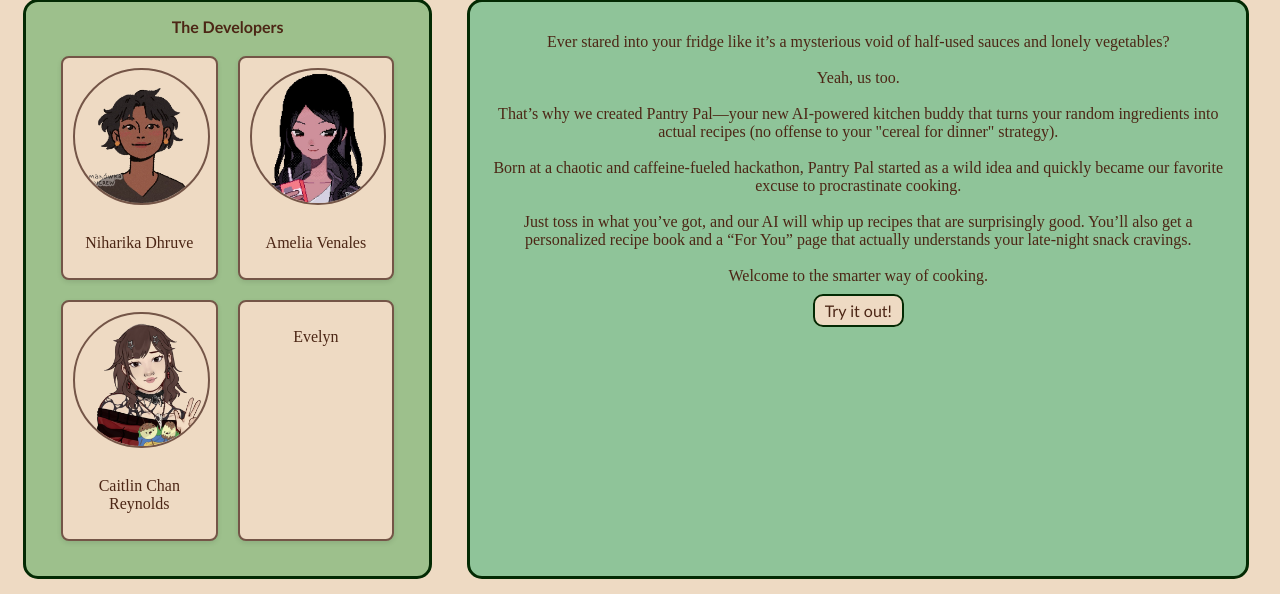
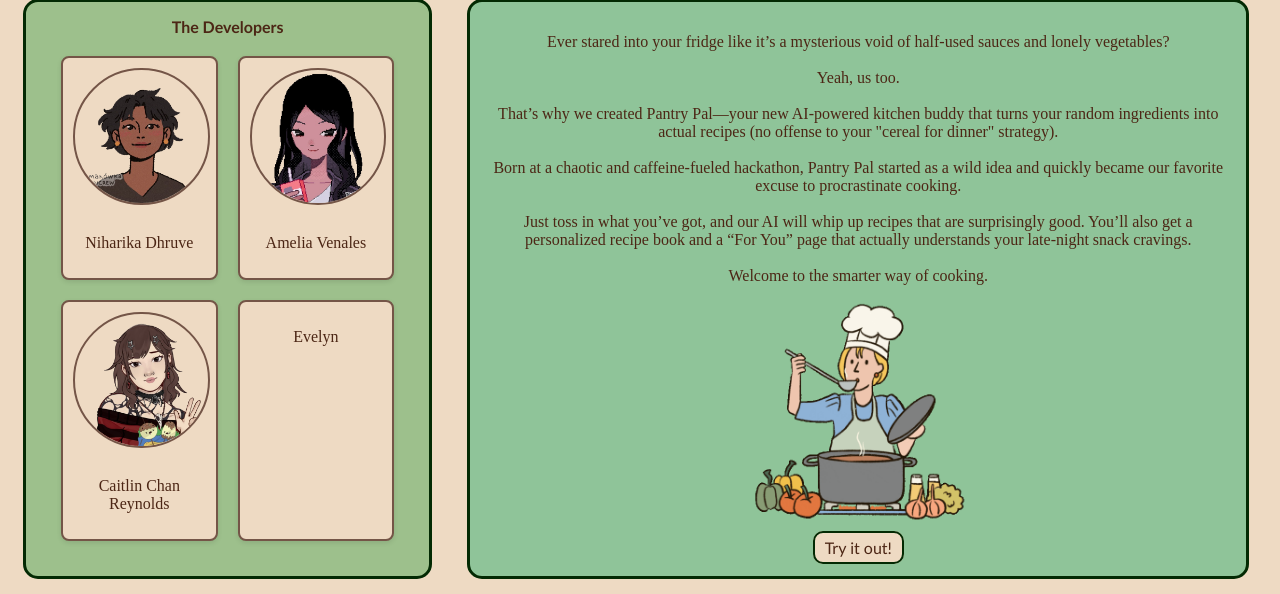
Before and after one commit to 404-CaitlinCR/pantryPals, a Flask app: page / in a window 1280 px wide. Shown: the part 232-826 px from the top of the page. Run offline with Flask 3, Linux system fonts and the light colour scheme.

Commit message:
Adding to about page

```diff
--- a/static/pantryPals.css
+++ b/static/pantryPals.css
@@ -264,9 +264,15 @@ figcaption {
 
 .shortcut:hover {
     color: #fff;
-    box-shadow: inset 200px 0 0 0 #6f965b;;
+    box-shadow: inset 200px 0 0 0 #6f965b;
 }
-
+.cookingGuy{
+    padding-bottom: 10px;
+}
+.cookingGuy img{
+    width: 30%;
+    height: auto;
+}
 /* .focacciaBread, .bananaBread, .lasagna img
 {
     border-radius: 25px;
--- a/templates/about.html
+++ b/templates/about.html
@@ -58,8 +58,11 @@
                 to procrastinate cooking. <br><br> Just toss in what you’ve got, and our AI will whip up recipes that are surprisingly
                 good. You’ll also get a personalized recipe book and a “For You” page that actually understands your late-night snack
                 cravings. <br><br> Welcome to the smarter way of cooking.</p>
+                <div class="cookingGuy">
+                    <img src="../static/womenCooking.gif">
+                </div>
+                <a class="shortcut" href="{{ url_for('chat') }}">Try it out!</a>
 
-                <a class="shortcut" href="{{ url_for('chat') }}">Try it out!</a>
             </div>
         </div>
     </body>
```
Also changed, not shown: static/cooking.gif (added), static/womenCooking.gif (added).
